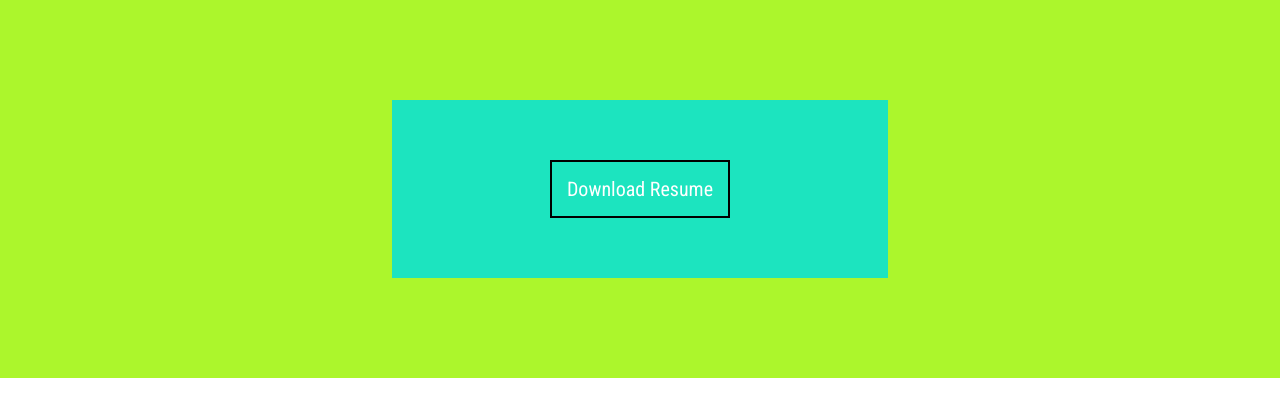
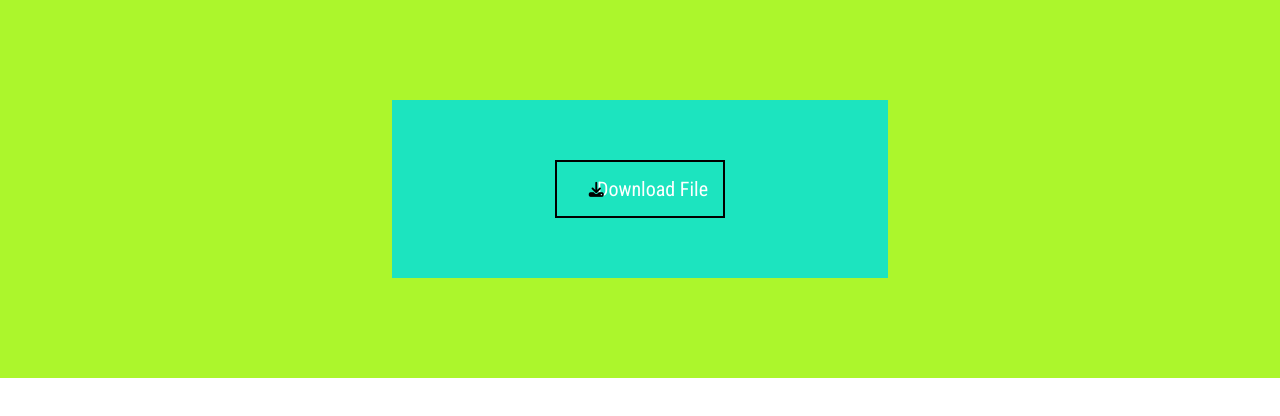
Before and after one commit to SARMATHIk/fileDownload_form, a plain HTML site: page index.html in a window 1280 px wide. Drawn offline with Linux system fonts and the light colour scheme.

Commit message:
file download

```diff
--- a/index.html
+++ b/index.html
@@ -20,9 +20,8 @@
         <div class="loginForm">
           <form action="#" method="POST">
             <div class="formGroup">
-              <a href="./assests/SarmathiKResume.pdf" download
-                >Download Resume</a
-              >
+              <i class="fa-solid fa-download"></i>
+              <a href="./assests/SarmathiKResume.pdf" download>Download File</a>
             </div>
           </form>
         </div>
--- a/style.css
+++ b/style.css
@@ -94,7 +94,12 @@ a {
   color: #ffffff;
   font-size: 20px;
   border: 2px solid #000000;
-  padding: 15px;
+  padding: 15px 15px 15px 40px;
+}
+i {
+  position: absolute;
+  left: 46%;
+  font-size: 15px;
 }
 
 /* input {
```
